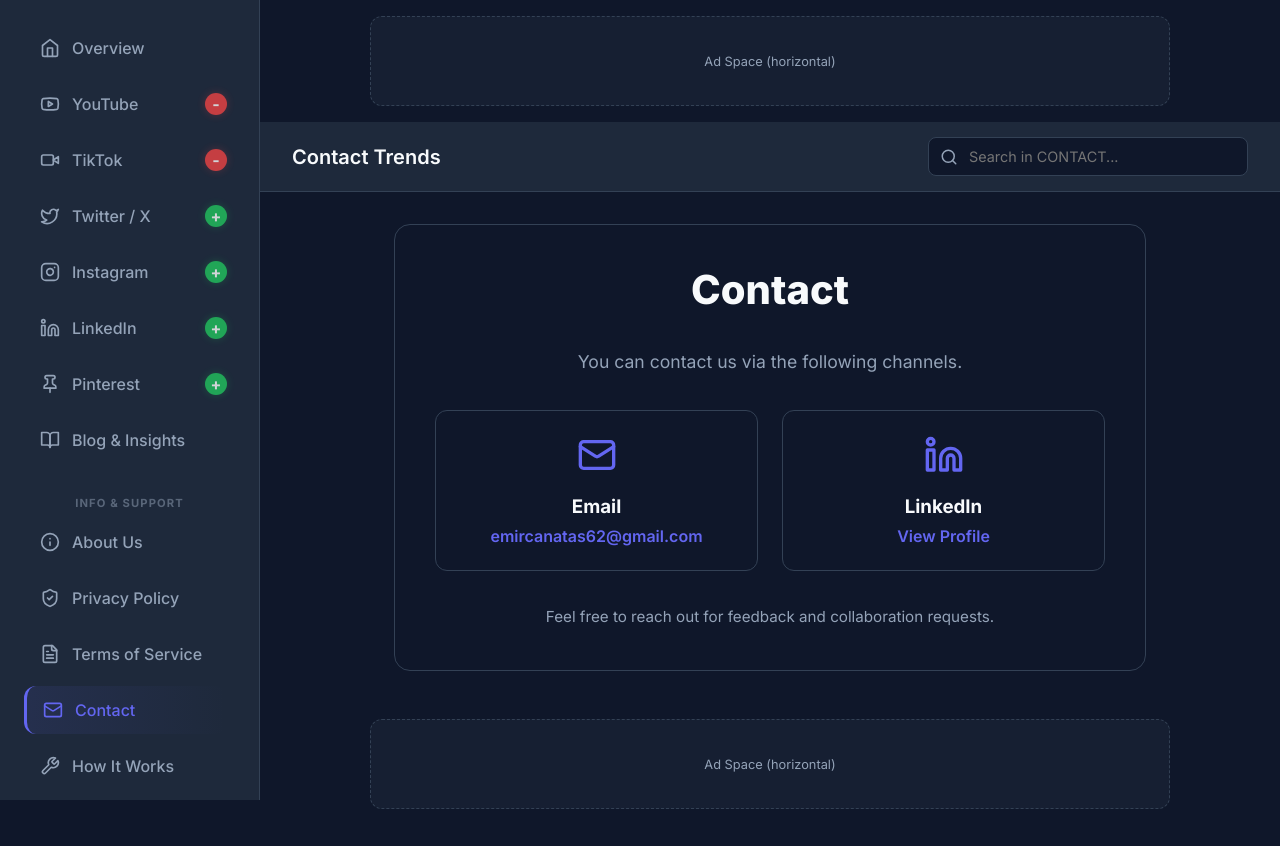
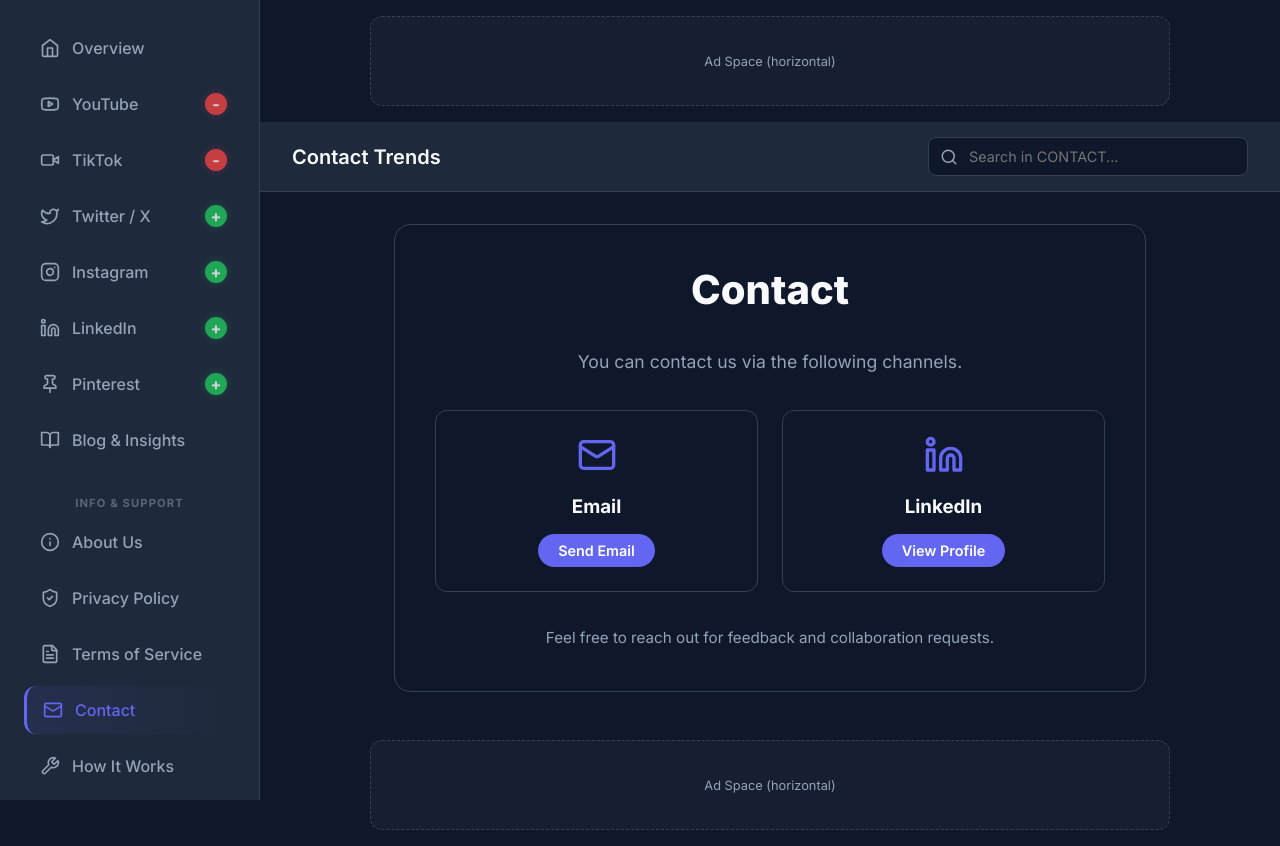
Before and after one commit to emiratas62git/Trendbulucum, a Next.js app: page /contact in a window 1280 px wide. Before the commit the page ends 825 px from the top, so only its background shows below. Built offline with nearby package versions, Linux system fonts and the light colour scheme.

Commit message:
Fix Scroll to Top position and styling

```diff
--- a/src/app/(dashboard)/contact/page.js
+++ b/src/app/(dashboard)/contact/page.js
@@ -15,24 +15,48 @@
                     <div className={styles.contactItem}>
                         <Mail size={40} className={styles.contactIcon} />
                         <h3 style={{ marginBottom: '0.5rem', color: 'var(--text)' }}>Email</h3>
-                        <a
-                            href="mailto:emircanatas62@gmail.com"
-                            style={{ color: 'var(--primary)', fontWeight: '600', fontSize: '1rem', wordBreak: 'break-all', textDecoration: 'none' }}
+                        <div
+                            onClick={() => window.location.href = 'mailto:emircanatas62@gmail.com'}
+                            style={{
+                                backgroundColor: 'var(--primary)',
+                                color: 'white',
+                                padding: '0.5rem 1.25rem',
+                                borderRadius: '50px',
+                                fontWeight: '600',
+                                fontSize: '0.9rem',
+                                cursor: 'pointer',
+                                marginTop: '0.5rem',
+                                display: 'inline-block',
+                                transition: 'transform 0.2s'
+                            }}
+                            onMouseOver={(e) => e.target.style.transform = 'scale(1.05)'}
+                            onMouseOut={(e) => e.target.style.transform = 'scale(1)'}
                         >
-                            emircanatas62@gmail.com
-                        </a>
+                            Send Email
+                        </div>
                     </div>
                     <div className={styles.contactItem}>
                         <Linkedin size={40} className={styles.contactIcon} />
                         <h3 style={{ marginBottom: '0.5rem', color: 'var(--text)' }}>LinkedIn</h3>
-                        <a
-                            href="https://www.linkedin.com/in/emircanataş626210"
-                            target="_blank"
-                            rel="noopener noreferrer"
-                            style={{ color: 'var(--primary)', fontWeight: '600', fontSize: '1rem', wordBreak: 'break-all' }}
+                        <div
+                            onClick={() => window.open('https://www.linkedin.com/in/emircanataş626210', '_blank')}
+                            style={{
+                                backgroundColor: 'var(--primary)',
+                                color: 'white',
+                                padding: '0.5rem 1.25rem',
+                                borderRadius: '50px',
+                                fontWeight: '600',
+                                fontSize: '0.9rem',
+                                cursor: 'pointer',
+                                marginTop: '0.5rem',
+                                display: 'inline-block',
+                                transition: 'transform 0.2s'
+                            }}
+                            onMouseOver={(e) => e.target.style.transform = 'scale(1.05)'}
+                            onMouseOut={(e) => e.target.style.transform = 'scale(1)'}
                         >
                             View Profile
-                        </a>
+                        </div>
                     </div>
                 </div>
 
--- a/src/app/(dashboard)/instagram/page.js
+++ b/src/app/(dashboard)/instagram/page.js
@@ -7,7 +7,7 @@
 import { TrendService } from '@/services/TrendService';
 
 export default function InstagramPage() {
-    const { timeframe } = useDashboard();
+    const { timeframe, setActiveColor } = useDashboard();
     const [selectedReport, setSelectedReport] = useState(null);
     const [categories, setCategories] = useState([]);
     const [loading, setLoading] = useState(true);
@@ -22,6 +22,7 @@
 
 
     useEffect(() => {
+        setActiveColor('#D62976'); // Instagram Pink
         async function fetchCategories() {
             setLoading(true);
             const data = await TrendService.getPlatformTrends('instagram_categories', timeframe);
@@ -29,7 +30,7 @@
             setLoading(false);
         }
         fetchCategories();
-    }, [timeframe]);
+    }, [timeframe, setActiveColor]);
 
     // Static data for ideas since simpler
     const storyIdeas = [
--- a/src/app/(dashboard)/linkedin/page.js
+++ b/src/app/(dashboard)/linkedin/page.js
@@ -7,7 +7,7 @@
 import styles from './page.module.css';
 
 export default function LinkedinPage() {
-    const { timeframe } = useDashboard();
+    const { timeframe, setActiveColor } = useDashboard();
     const [trends, setTrends] = useState([]);
     const [selectedReport, setSelectedReport] = useState(null);
     const [loading, setLoading] = useState(true);
@@ -29,6 +29,7 @@
 
 
     useEffect(() => {
+        setActiveColor('#0A66C2'); // LinkedIn Blue
         async function fetchData() {
             setLoading(true);
             const data = await TrendService.getPlatformTrends('linkedin_discussions', timeframe);
@@ -36,7 +37,7 @@
             setLoading(false);
         }
         fetchData();
-    }, [timeframe]);
+    }, [timeframe, setActiveColor]);
 
     return (
         <>
--- a/src/app/(dashboard)/pinterest/page.js
+++ b/src/app/(dashboard)/pinterest/page.js
@@ -7,7 +7,7 @@
 import styles from './page.module.css';
 
 export default function PinterestPage() {
-    const { timeframe } = useDashboard();
+    const { timeframe, setActiveColor } = useDashboard();
     const [trends, setTrends] = useState([]);
     const [colors, setColors] = useState([]);
     const [loading, setLoading] = useState(true);
@@ -38,6 +38,7 @@
     };
 
     useEffect(() => {
+        setActiveColor('#E60023'); // Pinterest Red
         async function fetchData() {
             setLoading(true);
             const [trendsData, colorsData] = await Promise.all([
@@ -49,7 +50,7 @@
             setLoading(false);
         }
         fetchData();
-    }, [timeframe]);
+    }, [timeframe, setActiveColor]);
 
     return (
         <>
--- a/src/app/(dashboard)/tiktok/page.js
+++ b/src/app/(dashboard)/tiktok/page.js
@@ -7,13 +7,14 @@
 import styles from './page.module.css';
 
 export default function TiktokPage() {
-    const { timeframe } = useDashboard();
+    const { timeframe, setActiveColor } = useDashboard();
     const [trends, setTrends] = useState([]);
     const [music, setMusic] = useState([]);
     const [loading, setLoading] = useState(true);
     const [selectedTrend, setSelectedTrend] = useState(null);
 
     useEffect(() => {
+        setActiveColor('#FE2C55'); // TikTok Pink/Red
         async function fetchData() {
             setLoading(true);
             const [trendData, musicData] = await Promise.all([
@@ -25,7 +26,7 @@
             setLoading(false);
         }
         fetchData();
-    }, [timeframe]);
+    }, [timeframe, setActiveColor]);
 
     const openAnalysis = (trend) => {
         setSelectedTrend(trend);
--- a/src/app/(dashboard)/twitter/page.js
+++ b/src/app/(dashboard)/twitter/page.js
@@ -7,13 +7,14 @@
 import styles from './page.module.css';
 
 export default function TwitterPage() {
-    const { timeframe } = useDashboard();
+    const { timeframe, setActiveColor } = useDashboard();
     const [trends, setTrends] = useState([]);
     const [loading, setLoading] = useState(true);
     const [selectedTrend, setSelectedTrend] = useState(null);
     const [modalType, setModalType] = useState(null); // 'idea', 'analysis'
 
     useEffect(() => {
+        setActiveColor('#1DA1F2'); // Twitter Blue
         async function fetchData() {
             setLoading(true);
             const data = await TrendService.getPlatformTrends('twitter', timeframe);
@@ -21,7 +22,7 @@
             setLoading(false);
         }
         fetchData();
-    }, [timeframe]);
+    }, [timeframe, setActiveColor]);
 
     const openModal = (trend, type) => {
         setSelectedTrend(trend);
--- a/src/app/(dashboard)/youtube/page.js
+++ b/src/app/(dashboard)/youtube/page.js
@@ -7,13 +7,14 @@
 import styles from './page.module.css';
 
 export default function YoutubePage() {
-    const { timeframe } = useDashboard();
+    const { timeframe, setActiveColor } = useDashboard();
     const [trends, setTrends] = useState([]);
     const [music, setMusic] = useState([]);
     const [loading, setLoading] = useState(true);
     const [selectedTrend, setSelectedTrend] = useState(null);
 
     useEffect(() => {
+        setActiveColor('#FF0000'); // YouTube Red
         async function fetchData() {
             setLoading(true);
             const [trendData, musicData] = await Promise.all([
@@ -25,7 +26,7 @@
             setLoading(false);
         }
         fetchData();
-    }, [timeframe]);
+    }, [timeframe, setActiveColor]);
 
     const openReport = (trend) => {
         setSelectedTrend(trend);
--- a/src/components/ScrollToTop.js
+++ b/src/components/ScrollToTop.js
@@ -2,8 +2,10 @@
 import { useState, useEffect } from 'react';
 import { ArrowUp } from 'lucide-react';
 import styles from './ScrollToTop.module.css';
+import { useDashboard } from '@/context/DashboardContext';
 
 const ScrollToTop = () => {
+    const { activeColor } = useDashboard();
     const [isVisible, setIsVisible] = useState(false);
 
     const toggleVisibility = () => {
@@ -40,12 +42,19 @@
         };
     }, []);
 
+    const isBlog = window.location.pathname.startsWith('/blog');
+    const buttonColor = isBlog ? '#3b82f6' : activeColor; // Blue for blog, dynamic for others
+
     return (
         <button
             className={`${styles.scrollToTop} ${isVisible ? styles.visible : ''}`}
             onClick={scrollToTop}
             aria-label="Scroll to top"
-            style={{ zIndex: 999999 }}
+            style={{
+                zIndex: 999999,
+                '--scroll-color': buttonColor,
+                boxShadow: `0 4px 15px ${buttonColor}40`
+            }}
         >
             <ArrowUp size={24} />
         </button >
--- a/src/components/ScrollToTop.module.css
+++ b/src/components/ScrollToTop.module.css
@@ -2,8 +2,9 @@
     position: fixed;
     bottom: 2rem;
     right: 2rem;
-    z-index: 99999;
-    background: linear-gradient(135deg, var(--primary), var(--secondary));
+    z-index: 2147483647;
+    /* Max z-index to stay above everything */
+    background: var(--scroll-color, linear-gradient(135deg, var(--primary), var(--secondary)));
     color: #fff;
     width: 3.5rem;
     height: 3.5rem;
--- a/src/context/DashboardContext.js
+++ b/src/context/DashboardContext.js
@@ -9,6 +9,7 @@
 
     const [searchQuery, setSearchQuery] = useState('');
     const [timeframe, setTimeframe] = useState('monthly');
+    const [activeColor, setActiveColor] = useState('#8b5cf6'); // Default purple
     const [isSidebarOpen, setIsSidebarOpen] = useState(false);
 
     const togglePlatform = (platform) => {
@@ -42,6 +43,8 @@
             setSearchQuery,
             timeframe,
             setTimeframe,
+            activeColor,
+            setActiveColor,
             isSidebarOpen,
             toggleSidebar,
             closeSidebar
```
Also changed, not shown: src/app/(blog)/blog/blog.module.css (+9 -8 lines).
